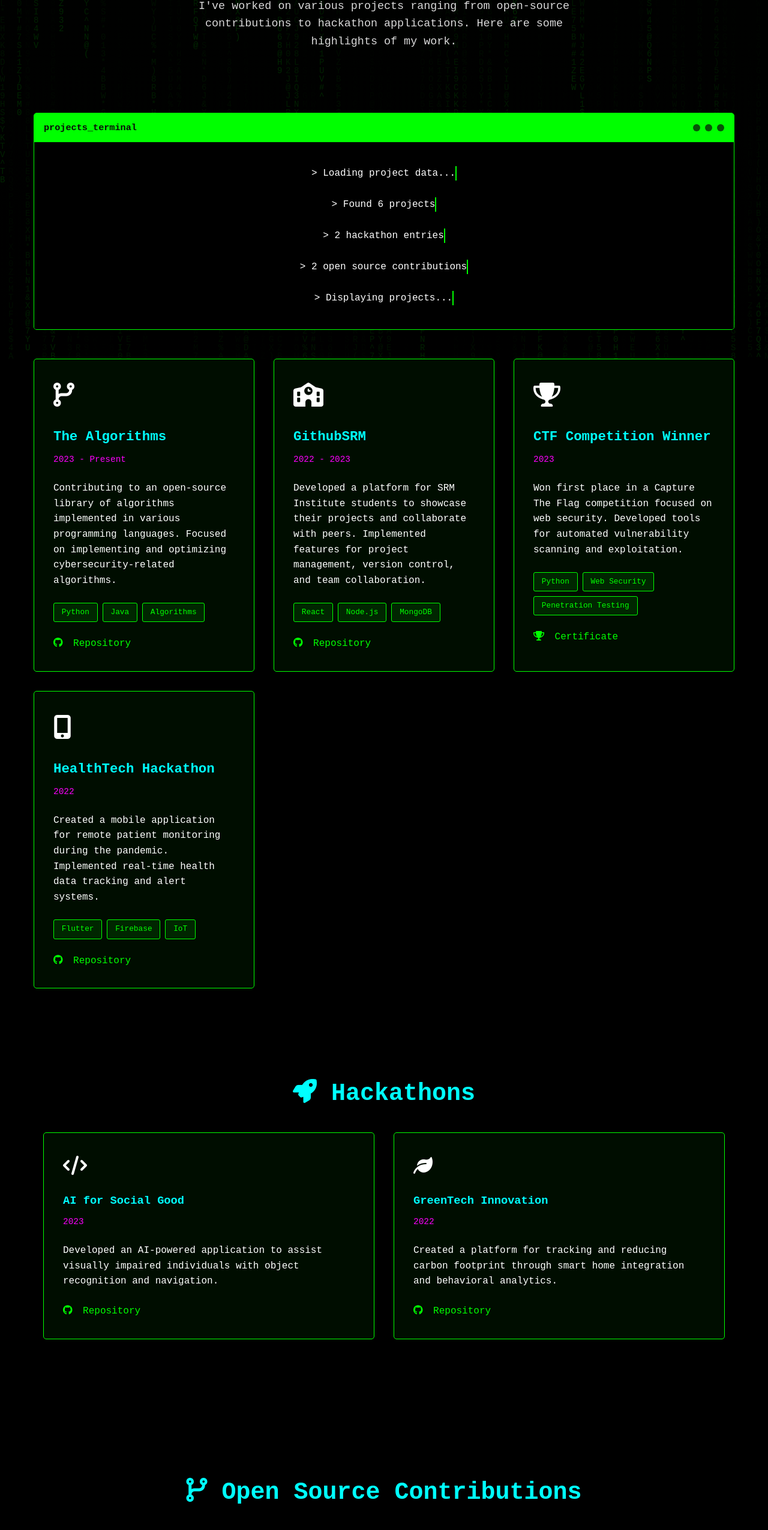
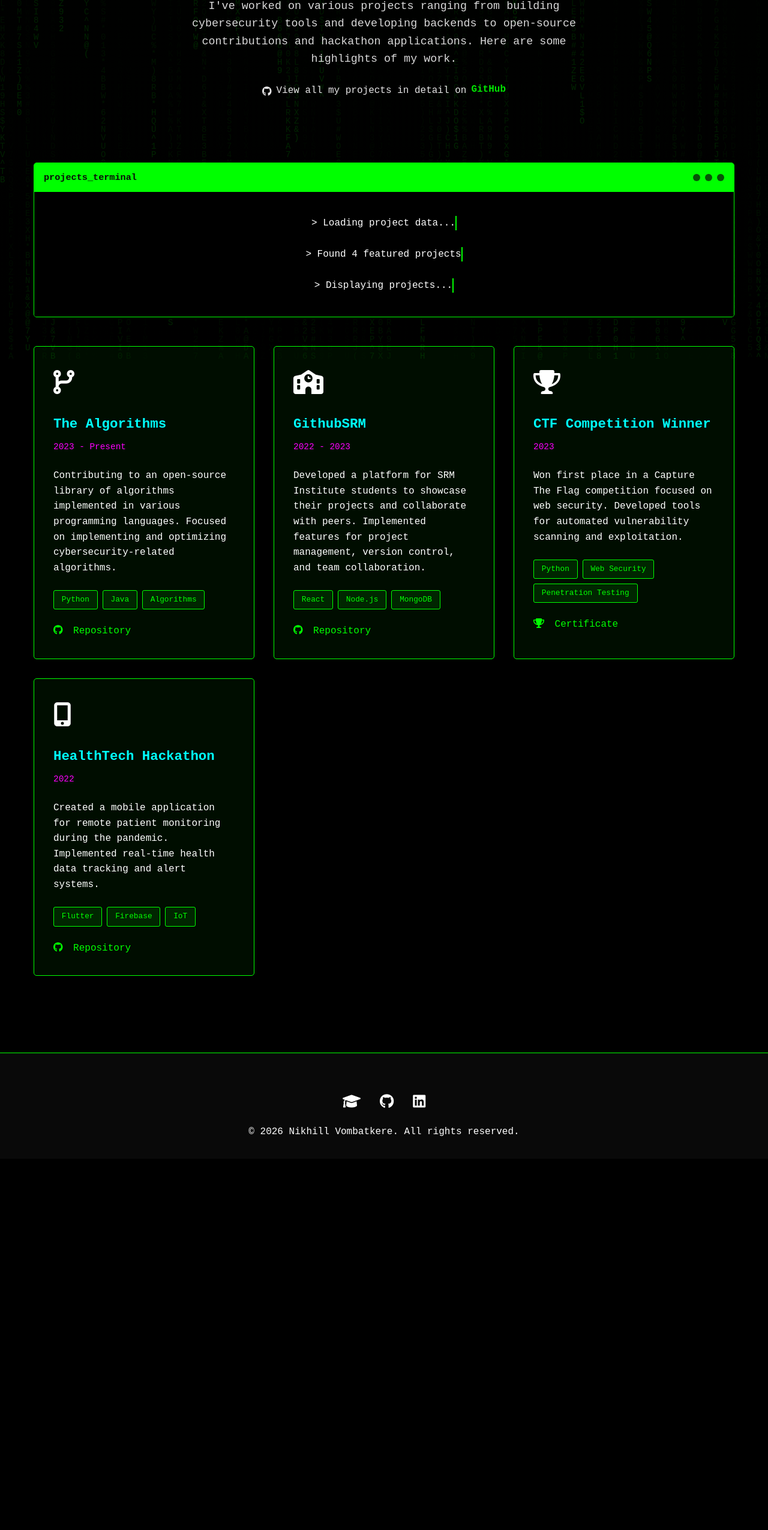
Before and after one commit to NVombat/NVombat.github.io, a plain HTML site: page pages/projects.html in a window 1280 px wide. Shown: the part 200-2751 px from the top of the page at 60% size. After the commit the page ends 2132 px from the top, so only its background shows below. Drawn offline with Linux system fonts and the light colour scheme.

Commit message:
updated award carousel tracker and updated project page

```diff
--- a/css/styles.css
+++ b/css/styles.css
@@ -1672,6 +1672,31 @@ footer {
     line-height: 1.6;
 }
 
+.page-header .github-note {
+    margin-top: 1.5rem;
+    font-size: 1rem;
+    opacity: 0.9;
+    display: flex;
+    align-items: center;
+    justify-content: center;
+    gap: 0.5rem;
+}
+
+.github-link-header {
+    color: var(--primary-color);
+    text-decoration: none;
+    font-weight: 600;
+    transition: all 0.3s ease;
+    border-bottom: 2px solid transparent;
+    padding-bottom: 2px;
+}
+
+.github-link-header:hover {
+    color: var(--secondary-color);
+    border-bottom-color: var(--secondary-color);
+    text-shadow: 0 0 8px rgba(0, 255, 0, 0.3);
+}
+
 /* Tab Container */
 .tab-container {
     display: flex;
@@ -2203,6 +2228,16 @@ body {
     box-shadow: 0 0 16px rgba(26, 95, 122, 0.25);
     border-color: var(--secondary-color);
     color: var(--secondary-color);
+}
+
+.light-theme .github-link-header {
+    color: var(--primary-color);
+}
+
+.light-theme .github-link-header:hover {
+    color: var(--secondary-color);
+    border-bottom-color: var(--secondary-color);
+    text-shadow: 0 0 8px rgba(26, 95, 122, 0.2);
 }
 
 /* Light theme links */
--- a/pages/projects.html
+++ b/pages/projects.html
@@ -49,7 +49,8 @@
     <main>
         <section class="page-header">
             <h1>Projects</h1>
-            <p>I've worked on various projects ranging from open-source contributions to hackathon applications. Here are some highlights of my work.</p>
+            <p>I've worked on various projects ranging from building cybersecurity tools and developing backends to open-source contributions and hackathon applications. Here are some highlights of my work.</p>
+            <p class="github-note"><i class="fab fa-github"></i> View all my projects in detail on <a href="https://github.com/NVombat" target="_blank" class="github-link-header">GitHub</a></p>
         </section>
 
         <section class="projects-section">
@@ -64,9 +65,7 @@
                 </div>
                 <div class="terminal-content">
                     <p class="typing-text">> Loading project data...</p>
-                    <p class="typing-text">> Found 6 projects</p>
-                    <p class="typing-text">> 2 hackathon entries</p>
-                    <p class="typing-text">> 2 open source contributions</p>
+                    <p class="typing-text">> Found 4 featured projects</p>
                     <p class="typing-text">> Displaying projects...</p>
                 </div>
             </div>
@@ -140,64 +139,6 @@
                     </div>
                 </div>
             </div>
-
-            <section class="hackathons-section">
-                <h2><i class="fas fa-rocket"></i> Hackathons</h2>
-                <div class="hackathons-grid">
-                    <div class="hackathon-card">
-                        <div class="hackathon-icon">
-                            <i class="fas fa-code"></i>
-                        </div>
-                        <h3>AI for Social Good</h3>
-                        <p class="hackathon-date">2023</p>
-                        <p>Developed an AI-powered application to assist visually impaired individuals with object recognition and navigation.</p>
-                        <div class="hackathon-links">
-                            <a href="#" class="cyber-link"><i class="fab fa-github"></i> Repository</a>
-                        </div>
-                    </div>
-
-                    <div class="hackathon-card">
-                        <div class="hackathon-icon">
-                            <i class="fas fa-leaf"></i>
-                        </div>
-                        <h3>GreenTech Innovation</h3>
-                        <p class="hackathon-date">2022</p>
-                        <p>Created a platform for tracking and reducing carbon footprint through smart home integration and behavioral analytics.</p>
-                        <div class="hackathon-links">
-                            <a href="#" class="cyber-link"><i class="fab fa-github"></i> Repository</a>
-                        </div>
-                    </div>
-                </div>
-            </section>
-
-            <section class="opensource-section">
-                <h2><i class="fas fa-code-branch"></i> Open Source Contributions</h2>
-                <div class="opensource-grid">
-                    <div class="opensource-card">
-                        <div class="opensource-icon">
-                            <i class="fas fa-lock"></i>
-                        </div>
-                        <h3>Security Tools</h3>
-                        <p class="opensource-date">2023</p>
-                        <p>Contributed to various security tools and libraries, including vulnerability scanners and encryption utilities.</p>
-                        <div class="opensource-links">
-                            <a href="#" class="cyber-link"><i class="fab fa-github"></i> Contributions</a>
-                        </div>
-                    </div>
-
-                    <div class="opensource-card">
-                        <div class="opensource-icon">
-                            <i class="fas fa-book"></i>
-                        </div>
-                        <h3>Documentation</h3>
-                        <p class="opensource-date">2022 - 2023</p>
-                        <p>Improved documentation for several open-source projects, making them more accessible to new contributors.</p>
-                        <div class="opensource-links">
-                            <a href="#" class="cyber-link"><i class="fab fa-github"></i> Contributions</a>
-                        </div>
-                    </div>
-                </div>
-            </section>
         </section>
     </main>
 
```
Also changed, not shown: index.html (+2 -0 lines).
